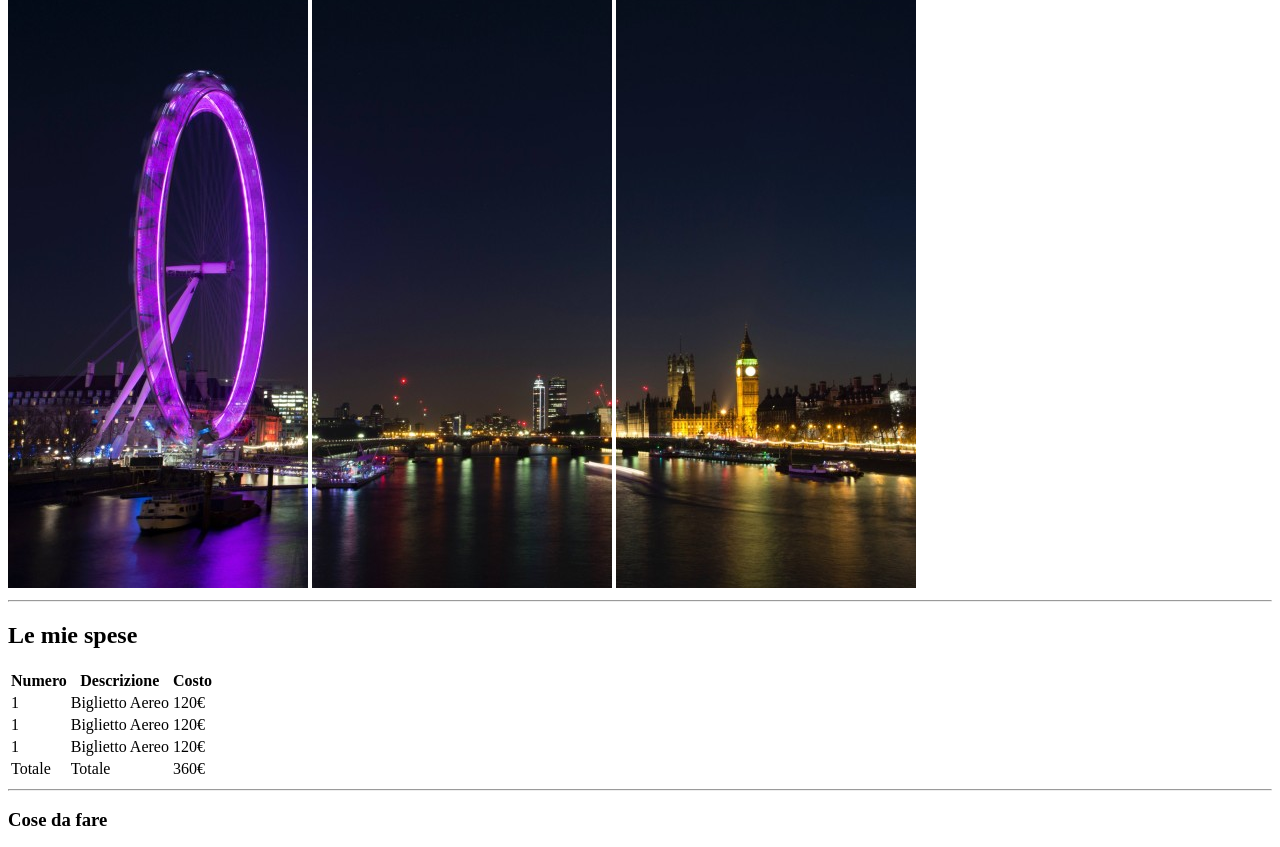
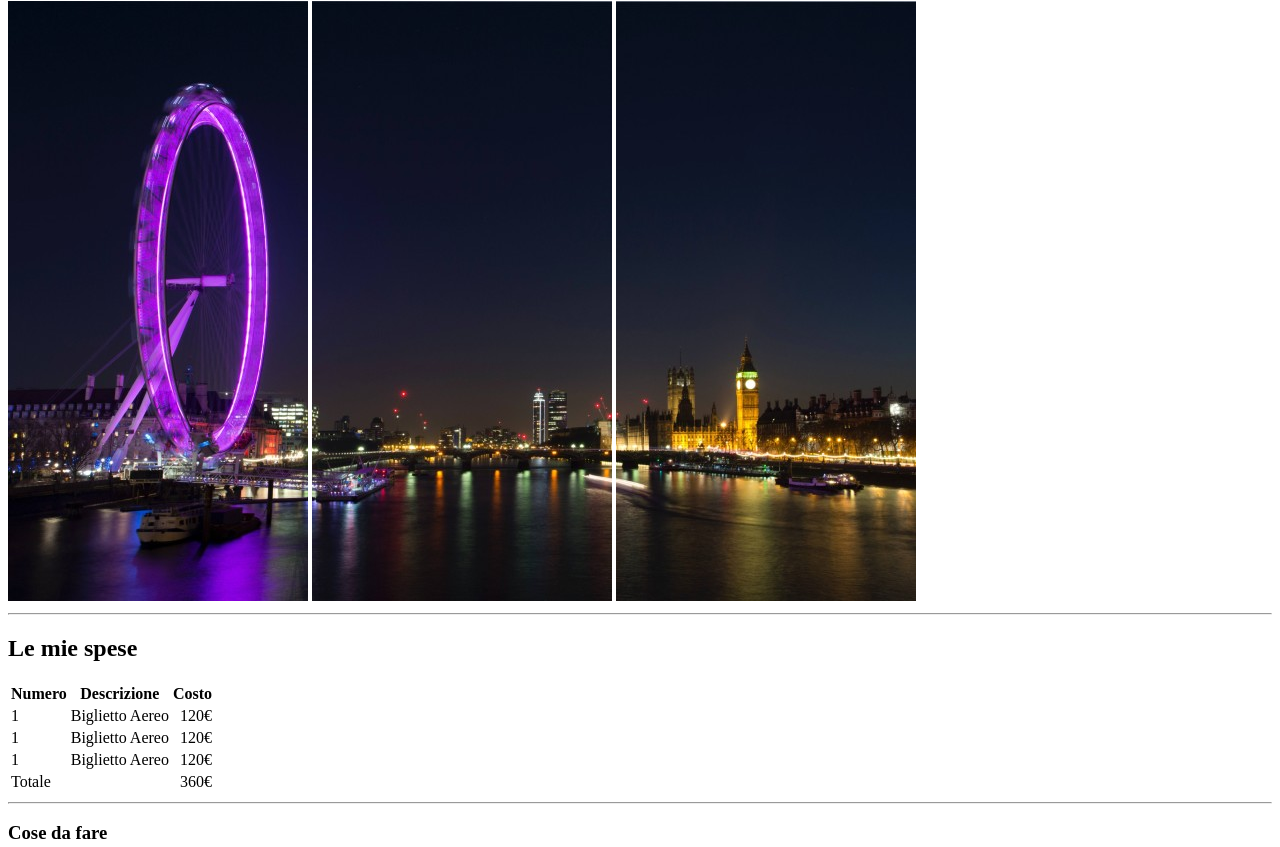
Before and after one commit to TheBloodShadow-py/html-london-trip, a plain HTML site: page index.html in a window 1280 px wide. Shown: the part 79-926 px from the top of the page. Drawn offline with Linux system fonts and the light colour scheme.

Commit message:
FIX - semantic problems

```diff
--- a/index.html
+++ b/index.html
@@ -6,7 +6,6 @@
     <title>Il mio viaggio a Londra</title>
   </head>
   <body>
-    <section>
     <h1>Il mio viaggio a Londra</h1>
     <img src="./img/pexels-bill-emrich-230794-0.jpg" alt="London eye" />
     <img src="./img/pexels-bill-emrich-230794-1.jpg" alt="London bridge" />
@@ -22,22 +21,21 @@
       <tr>
         <td>1</td>
         <td>Biglietto Aereo</td>
-          <td>120&euro;</td>
+        <td align="right">120&euro;</td>
       </tr>
       <tr>
         <td>1</td>
         <td>Biglietto Aereo</td>
-          <td>120&euro;</td>
+        <td align="right">120&euro;</td>
       </tr>
       <tr>
         <td>1</td>
         <td>Biglietto Aereo</td>
-          <td>120&euro;</td>
+        <td align="right">120&euro;</td>
       </tr>
       <tr>
         <td>Totale</td>
-          <td>Totale</td>
-          <td>360&euro;</td>
+        <td colspan="2" align="right">360&euro;</td>
       </tr>
     </table>
     <hr />
@@ -64,8 +62,8 @@
         <ul>
           <li><strong>Nome hotel:</strong> Buckingham Palace</li>
           <li>
-              <strong>Indirizzo hotel:</strong> Westminster, London SW1A1AA,
-              Regno Unito
+            <strong>Indirizzo hotel:</strong> Westminster, London SW1A1AA, Regno
+            Unito
           </li>
         </ul>
       </li>
@@ -73,8 +71,7 @@
         Aereo
         <ul>
           <li>
-              <strong>Volo di Andata:</strong> YI234X, ore 9.30 da Milano
-              Malpensa
+            <strong>Volo di Andata:</strong> YI234X, ore 9.30 da Milano Malpensa
           </li>
           <li>
             <strong>Volo di Ritorno:</strong> YI236X, ore 18.30 da London
@@ -84,6 +81,5 @@
       </li>
     </ol>
     <hr />
-    </section>
   </body>
 </html>
```
Lines whose indentation alone changed are shown as unchanged.
